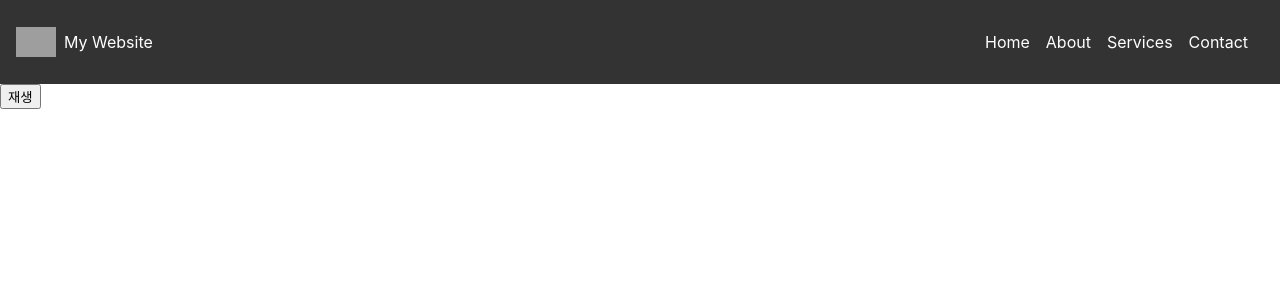
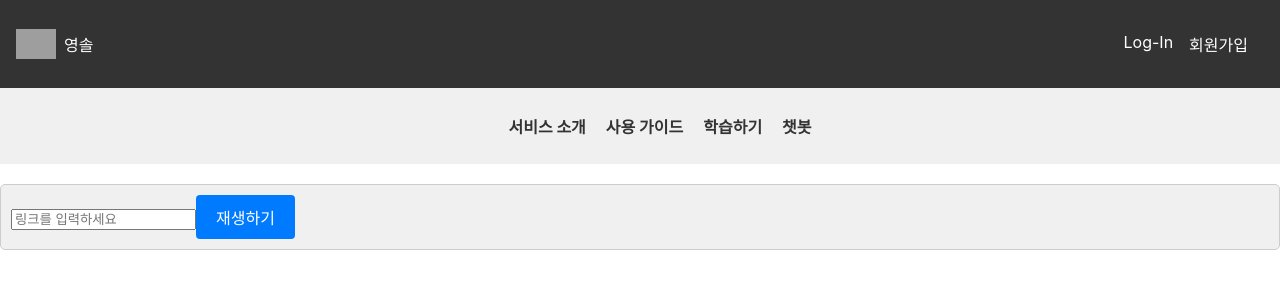
Before and after one commit to englishsolution/englishsolution_frontend, a React (Create React App) app in the folder english-solution/: page / in a window 1280 px wide. Shown: the top 300 px of the page. Built offline with nearby package versions, Linux system fonts and the light colour scheme; grey boxes are pictures that could not be loaded.

Commit message:
컴포넌트 추가

```diff
--- a/english-solution/src/components/Button/Button.css
+++ b/english-solution/src/components/Button/Button.css
@@ -0,0 +1,13 @@
+.custom-button {
+  padding: 10px 20px;
+  font-size: 16px;
+  background-color: #007bff;
+  color: white;
+  border: none;
+  border-radius: 4px;
+  cursor: pointer;
+}
+
+.custom-button:hover {
+  background-color: #0056b3;
+}
--- a/english-solution/src/components/Button/Button.js
+++ b/english-solution/src/components/Button/Button.js
@@ -1,17 +1,12 @@
-import React from "react";
-import MuiButton from "@mui/material/Button"; // MUI Button 컴포넌트 import
+import React from 'react';
+import './Button.css'; // Button 스타일을 위한 CSS 파일 import
 
-const Button = ({ label, onClick, style, className }) => {
-  return (
-    <MuiButton
-      onClick={onClick}
-      style={style}
-      className={className}
-      variant="contained"
-    >
-      {label}
-    </MuiButton>
-  );
-};
+const Button = ({ label, onClick }) => {
+    return (
+        <button className="custom-button" onClick={onClick}>
+            {label}
+        </button>
+    );
+}
 
 export default Button;
--- a/english-solution/src/components/Header/Header.js
+++ b/english-solution/src/components/Header/Header.js
@@ -8,14 +8,12 @@ const Header = () => {
         <header className="header">
             <div className="logo">
                 <img src="/path/to/logo.png" alt="Logo" />
-                <span>My Website</span>
+                <span>영솔</span>
             </div>
             <nav className="navigation">
                 <ul>
-                    <li><a href="#">Home</a></li>
-                    <li><a href="#">About</a></li>
-                    <li><a href="#">Services</a></li>
-                    <li><a href="#">Contact</a></li>
+                    <li><a href="#">Log-In</a></li>
+                    <li><a href="#">회원가입</a></li>
                 </ul>
             </nav>
         </header>
--- /dev/null
+++ b/english-solution/src/components/InsertLink/InsertLink.css
@@ -0,0 +1,9 @@
+/* InsertLink.css */
+
+.insert-link {
+  margin-top: 20px;
+  padding: 10px;
+  border: 1px solid #ccc;
+  border-radius: 5px;
+  background-color: #f0f0f0;
+}
--- /dev/null
+++ b/english-solution/src/components/InsertLink/InsertLink.js
@@ -0,0 +1,37 @@
+// InsertLink.js
+
+import React, { useState } from 'react';
+import './InsertLink.css'; // 링크 삽입 스타일을 위한 CSS 파일 import
+import { useNavigate } from 'react-router-dom';
+import Button from '../Button/Button'; // Button 컴포넌트 import
+
+const InsertLink = ({ onLinkSubmit }) => {
+    const [link, setLink] = useState('');
+    const navigate = useNavigate();
+
+    const handleLinkChange = (event) => {
+        setLink(event.target.value);
+    };
+
+    const handleNavigate = () => {
+        if (link.trim() !== '') {
+            // 사용자가 입력한 링크를 onSubmit 함수로 전달
+            onLinkSubmit(link);
+            navigate("/video-page"); // video-page로 이동
+        }
+    };
+
+    return (
+        <div className="insert-link">
+            <input
+                type="text"
+                placeholder="링크를 입력하세요"
+                value={link}
+                onChange={handleLinkChange}
+            />
+            <Button label="재생하기" onClick={handleNavigate} />
+        </div>
+    );
+}
+
+export default InsertLink;
--- /dev/null
+++ b/english-solution/src/components/ServiceMenu/ServiceMenu.css
@@ -0,0 +1,27 @@
+/* ServiceMenu.css */
+
+.service-menu {
+  width: 100%;
+  background-color: #f0f0f0;
+  padding: 10px 0;
+}
+
+.service-menu ul {
+  list-style-type: none;
+  display: flex;
+  justify-content: center;
+}
+
+.service-menu ul li {
+  margin: 0 10px;
+}
+
+.service-menu ul li a {
+  text-decoration: none;
+  color: #333;
+  font-weight: bold;
+}
+
+.service-menu ul li a:hover {
+  color: #0066ff;
+}
--- /dev/null
+++ b/english-solution/src/components/ServiceMenu/ServiceMenu.js
@@ -0,0 +1,19 @@
+// ServiceMenu.js
+
+import React from 'react';
+import './ServiceMenu.css';
+
+const ServiceMenu = () => {
+  return (
+    <div className="service-menu">
+      <ul>
+        <li><a href="#">서비스 소개</a></li>
+        <li><a href="#">사용 가이드</a></li>
+        <li><a href="#">학습하기</a></li>
+        <li><a href="#">챗봇</a></li>
+      </ul>
+    </div>
+  );
+}
+
+export default ServiceMenu;
--- a/english-solution/src/pages/MainPage/MainPage.js
+++ b/english-solution/src/pages/MainPage/MainPage.js
@@ -1,15 +1,29 @@
-// MainPage: 링크 삽입 페이지
+// MainPage.js
 
-import React from "react";
+import React, { useState } from "react";
 import Header from "../../components/Header/Header";
+import Button from "../../components/Button/Button";
+import InsertLink from "../../components/InsertLink/InsertLink";
+import VideoPlayer from "../../pages/VideoPage/VideoPlayer/VideoPlayer"; // 예시 경로, 실제 경로에 맞게 수정 필요
+import ServiceMenu from "../../components/ServiceMenu/ServiceMenu"; // 추가된 부분
 import { useNavigate } from "react-router-dom";
 import "./MainPage.css";
 
 const MainPage = () => {
   const navigate = useNavigate();
+  const [videoId, setVideoId] = useState(null);
 
-  const handlePlayClick = () => {
-    navigate("/video-page");
+  const handleLinkSubmit = (link) => {
+    // 링크를 사용하여 videoId를 추출하는 로직
+    const videoId = extractVideoIdFromLink(link);
+    setVideoId(videoId);
+  };
+
+  const extractVideoIdFromLink = (link) => {
+    // YouTube 링크에서 videoId 추출
+    const regex = /(?:https?:\/\/)?(?:www\.)?(?:youtube\.com\/(?:[^/]+\/.+\/|(?:v|e(?:mbed)?)\/|.*[?&]v=)|youtu\.be\/)([^"&?/\s]{11})/;
+    const match = link.match(regex);
+    return match && match[1];
   };
 
   return (
@@ -19,12 +33,13 @@ const MainPage = () => {
       </header>
 
       <main>
-        <button onClick={handlePlayClick} className="play-button">
-          재생
-        </button>{" "}
+        <ServiceMenu /> {/* 추가된 서비스 메뉴 */}
+        <InsertLink onLinkSubmit={handleLinkSubmit} />
+
+        {videoId && <VideoPlayer videoId={videoId} />}
       </main>
     </div>
-  ); // 재생버튼: 임시로 만듬, 컴포넌트로 변경 필요
+  );
 };
 
 export default MainPage;
--- a/english-solution/src/pages/VideoPage/VideoPage.js
+++ b/english-solution/src/pages/VideoPage/VideoPage.js
@@ -1,7 +1,7 @@
 // VideoPage: 영상 시청 페이지
 import React from "react";
 import Header from "../../components/Header/Header";
-import VideoPlayer from "./VideoPlayer/VideoPlayer";
+import VideoPlayer from "../../pages/VideoPage/VideoPlayer/VideoPlayer";
 import Subtitles from "./Subtitles/Subtitles";
 import ChatbotButton from "./ChatbotButton/ChatbotButton";
 import Description from "./Description/Description";
--- a/english-solution/src/pages/VideoPage/VideoPlayer/VideoPlayer.js
+++ b/english-solution/src/pages/VideoPage/VideoPlayer/VideoPlayer.js
@@ -1,8 +1,9 @@
+// VideoPlayer.js 파일 내용 예시
+
+import React from "react";
 import { Box } from "@mui/material";
-import React from "react";
 
 const VideoPlayer = ({ videoId }) => {
-  // 제공된 videoId를 사용하여 YouTube 임베드 URL을 구성
   const embedUrl = `https://www.youtube.com/embed/${videoId}`;
 
   return (
@@ -20,4 +21,4 @@ const VideoPlayer = ({ videoId }) => {
   );
 };
 
-export default VideoPlayer;
+export default VideoPlayer; // default export 설정
```
Also changed, not shown: package.json (added, +18 -0 lines), 2 other files (tests, documents, lock files or other folders).
